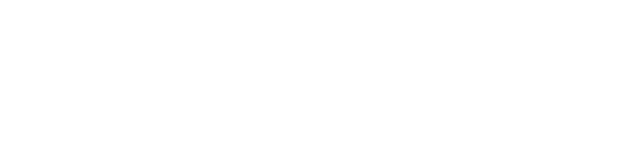
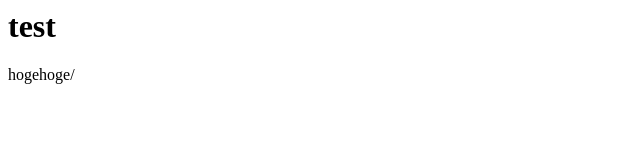
Before and after one commit to genzopic/git-plactice, a plain HTML site: page index.html in a window 1280 px wide. Shown: the whole page, without its empty margins (0-640 px from the left). Drawn offline with Linux system fonts and the light colour scheme.

Commit message:
add contents

```diff
--- a/index.html
+++ b/index.html
@@ -2,5 +2,7 @@
 <head>
 </head>
 <body>
+<h1>test</h1>
+<p>hogehoge/<p>
 </body>
 </html>
```
